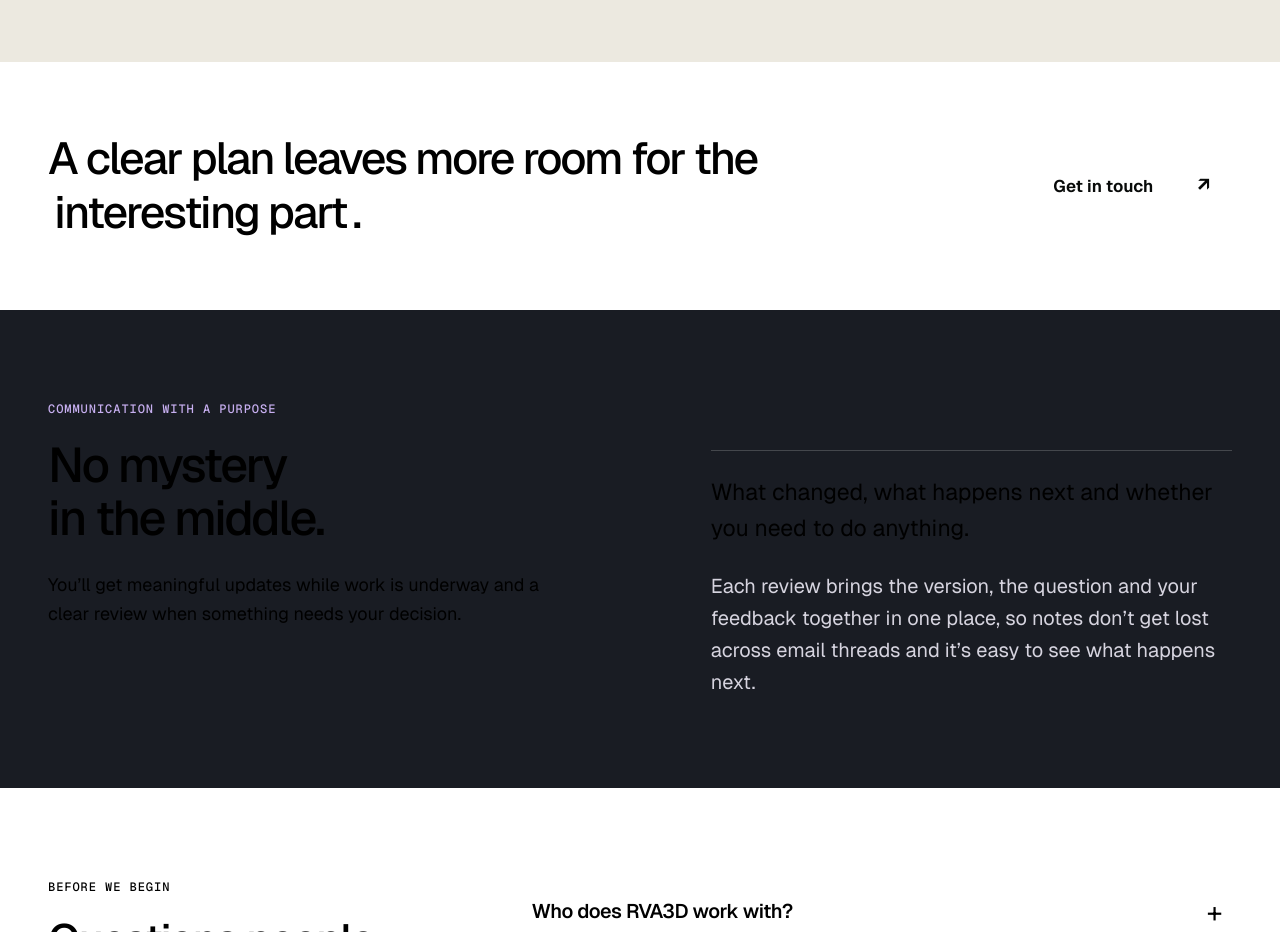
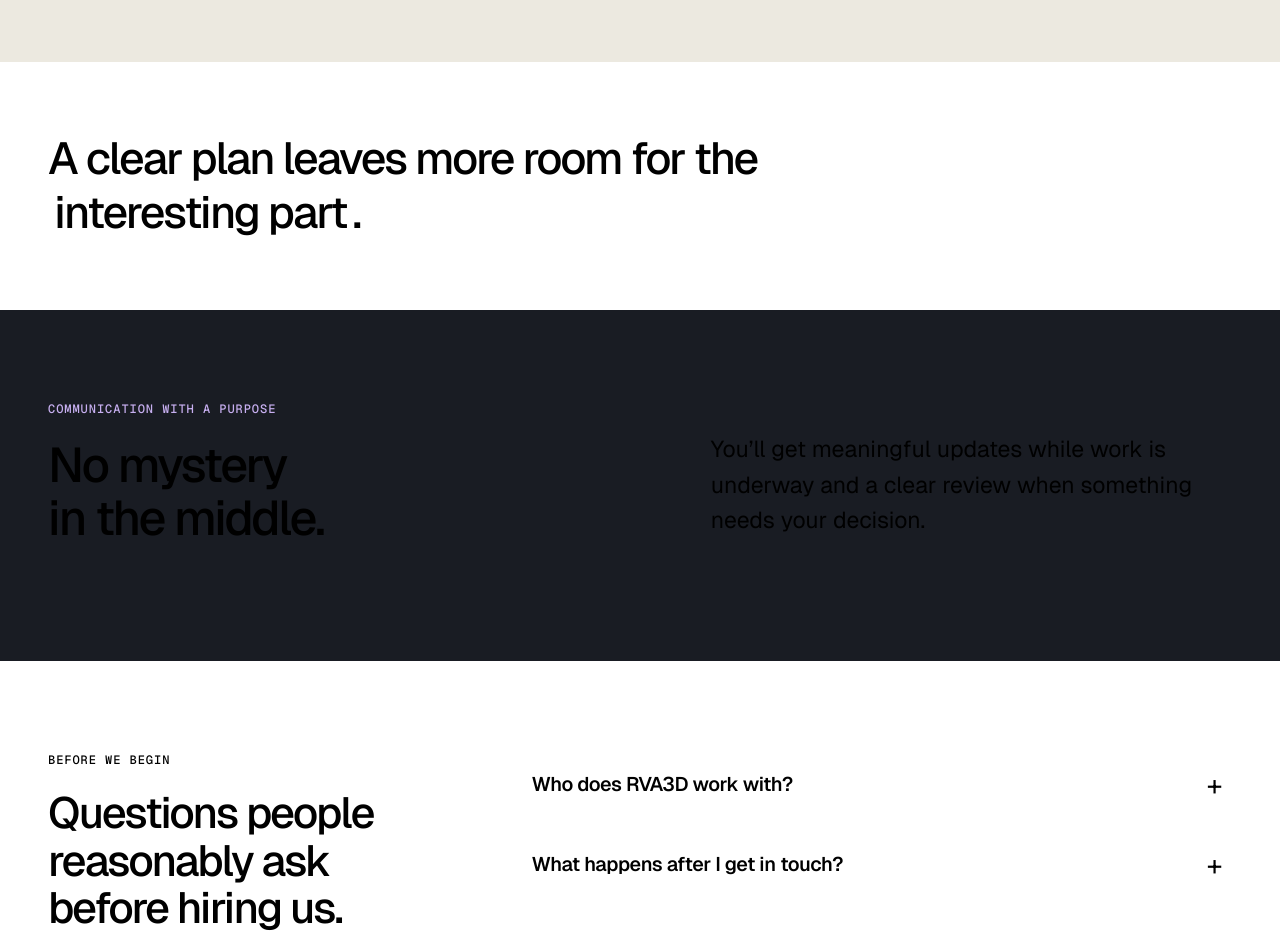
Before and after one commit to imakeitmove/rva3d, a Next.js app: page /how-we-work in a window 1280 px wide. Shown: the part 1980-2912 px from the top of the page. Built offline with nearby package versions, Linux system fonts and the light colour scheme.

Commit message:
refine process CTA and capability annotations

```diff
--- a/src/components/site/CapabilityEditorial.tsx
+++ b/src/components/site/CapabilityEditorial.tsx
@@ -40,7 +40,7 @@ export function CapabilityEditorial() {
       // Previous composition put the heading above both columns and the logo on the left.
       if (capability.slug === "interactive-3d") return <section className="interactive-also" id={capability.slug} key={capability.slug} data-tone="paper"><div className="editorial-width interactive-proof-grid"><div className="capability-section-heading"><p className="label">Also / Interactive Media &amp; Prototyping</p><h2>{copy.promise}</h2></div><InteractiveLogo modelUrl={logoModelUrl} /><div className="interactive-copy"><p>{copy.copy}</p><a className="proof-link" href={siteHref("/interactive")}>Explore this site&#8217;s interactive gallery <span aria-hidden="true">&#8599;</span></a><p className="studio-note">Self-initiated RVA3D work.</p></div></div></section>;
       const media = selected[capability.slug];
-      return <section className={`refined-capability refined-${capability.slug}`} key={capability.slug} id={capability.slug} data-tone={capability.slug === "product-technical-visualization" ? "void" : "paper"}><div className="editorial-width"><div className="capability-proof-grid"><div className="capability-section-heading"><p className="label">{capability.title}</p><h2>{copy.promise}</h2></div><div className="large-capability-proof">{media.kind === "video" ? <CapabilityPlayer media={media} /> : <SiteMedia capabilityFullscreen media={media} />}</div><div className="capability-commission">{copy.copy.split("\n\n").map(paragraph => <p key={paragraph}>{paragraph}</p>)}<ul className="need-labels" aria-label="Good for">{copy.uses.map(need => <li key={need}>{need}</li>)}</ul><div className="capability-proof-note">{copy.proof && <p>{copy.proof}</p>}
+      return <section className={`refined-capability refined-${capability.slug}`} key={capability.slug} id={capability.slug} data-tone={capability.slug === "product-technical-visualization" ? "void" : "paper"}><div className="editorial-width"><div className="capability-proof-grid"><div className="capability-section-heading"><p className="label">{capability.title}</p><h2>{copy.promise}</h2></div><div className="large-capability-proof">{media.kind === "video" ? <CapabilityPlayer media={media} /> : <SiteMedia capabilityFullscreen media={media} />}<ul className="need-labels" aria-label="Good for">{copy.uses.map(need => <li key={need}>{need}</li>)}</ul></div><div className="capability-commission">{copy.copy.split("\n\n").map(paragraph => <p key={paragraph}>{paragraph}</p>)}{/* Supporting details previously appeared here as boxed labels; now beneath the related media. */}<div className="capability-proof-note">{copy.proof && <p>{copy.proof}</p>}
         {/* Previous AXE story link and Wawa player destination were unrelated to the Five Below proof. */}
         {capability.slug === "product-technical-visualization" && <><div className="capability-story-actions" role="group" aria-label="Technical visualization stories"><a className="proof-link" href={siteHref("/work/amsoil-xpd-wind-grease")}>See the AMSOIL story <span aria-hidden="true">&#8599;</span></a><a className="proof-link" href={siteHref("/work/desmi-rotan-pump")}>See the DESMI story <span aria-hidden="true">&#8599;</span></a></div><a className="proof-link supporting-proof" href={siteHref("/work/wawa-coffee-island")}>From fixture CAD to a stocked Wawa Coffee Island <span aria-hidden="true">&#8599;</span></a></>}
         {capability.slug === "motion-design" && <a className="proof-link" href={siteHref("/work")}>Explore selected work <span aria-hidden="true">&#8599;</span></a>}
--- a/src/components/site/HowWeWork.tsx
+++ b/src/components/site/HowWeWork.tsx
@@ -112,7 +112,8 @@ export function HowWeWork() {
         <section className={styles.plan} data-tone="paper" aria-labelledby="plan-title">
           <div className={["editorial-width", styles.planInner].join(" ")}>
             <h2 id="plan-title">A clear plan leaves more room for the <span className="work-closing-highlight">interesting part</span>.</h2>
-            <a className="button" href={siteHref("/#contact")}>Get in touch <span aria-hidden="true">↗</span></a>
+            {/* Previous CTA: Get in touch, using the default green button treatment. */}
+            <a className="button" data-control-tone="purple" href={siteHref("/#contact")}>Start a project <span aria-hidden="true">↗</span></a>
           </div>
         </section>
 
@@ -130,14 +131,14 @@ export function HowWeWork() {
                 <br />
                 in the middle.
               </h2>
-              <p>
-                You’ll get meaningful updates while work is underway and a clear
-                review when something needs your decision.
-              </p>
+              {/* The approved update sentence now stands alone in the right column. */}
             </div>
             <div className={styles.communicationCopy}>
+              <p>You’ll get meaningful updates while work is underway and a clear review when something needs your decision.</p>
+              {/* Previous explanatory copy retained for restoration:
               <p>What changed, what happens next and whether you need to do anything.</p>
               <p>Each review brings the version, the question and your feedback together in one place, so notes don’t get lost across email threads and it’s easy to see what happens next.</p>
+              */}
             </div>
           </div>
         </section>
--- a/src/components/site/HowWeWorkEditorial.module.css
+++ b/src/components/site/HowWeWorkEditorial.module.css
@@ -272,3 +272,24 @@
   .page .communicationCopy { margin-top: 0; padding-top: 24px; }
   .page .communicationCopy p + p { font-size: 18px; }
 }
+
+/* Focused final refinement: normal grid alignment relates the CTA to the last
+   headline line. Earlier composition rules remain above for restoration. */
+.page .planInner {
+  display: grid;
+  grid-template-columns: minmax(0, 1fr) auto;
+  align-items: end;
+}
+.page .communicationCopy {
+  margin: 0;
+  padding: 0;
+  border: 0;
+  align-self: center;
+}
+@media (max-width: 900px) {
+  .page .planInner {
+    grid-template-columns: minmax(0, 1fr);
+    justify-items: start;
+    gap: 28px;
+  }
+}
--- a/src/components/site/editorial-refinement.css
+++ b/src/components/site/editorial-refinement.css
@@ -390,3 +390,26 @@
     height: calc((100vw - 40px) / 4);
   }
 }
+
+/* Capability details are editorial notes beneath their media. The previous
+   boxed-label declarations remain above for restoration; real controls retain
+   their existing styles. */
+.capabilities-v2 .large-capability-proof .need-labels {
+  margin: 14px 0 0;
+  padding: 0;
+  gap: 4px 18px;
+}
+.capabilities-v2 .large-capability-proof .need-labels li {
+  display: flex;
+  gap: 8px;
+  border: 0;
+  border-radius: 0;
+  background: transparent;
+  padding: 0;
+  font-size: 13px;
+  font-weight: 400;
+  line-height: 1.5;
+}
+.capabilities-v2 .large-capability-proof .need-labels li::before {
+  content: "·";
+}
```
